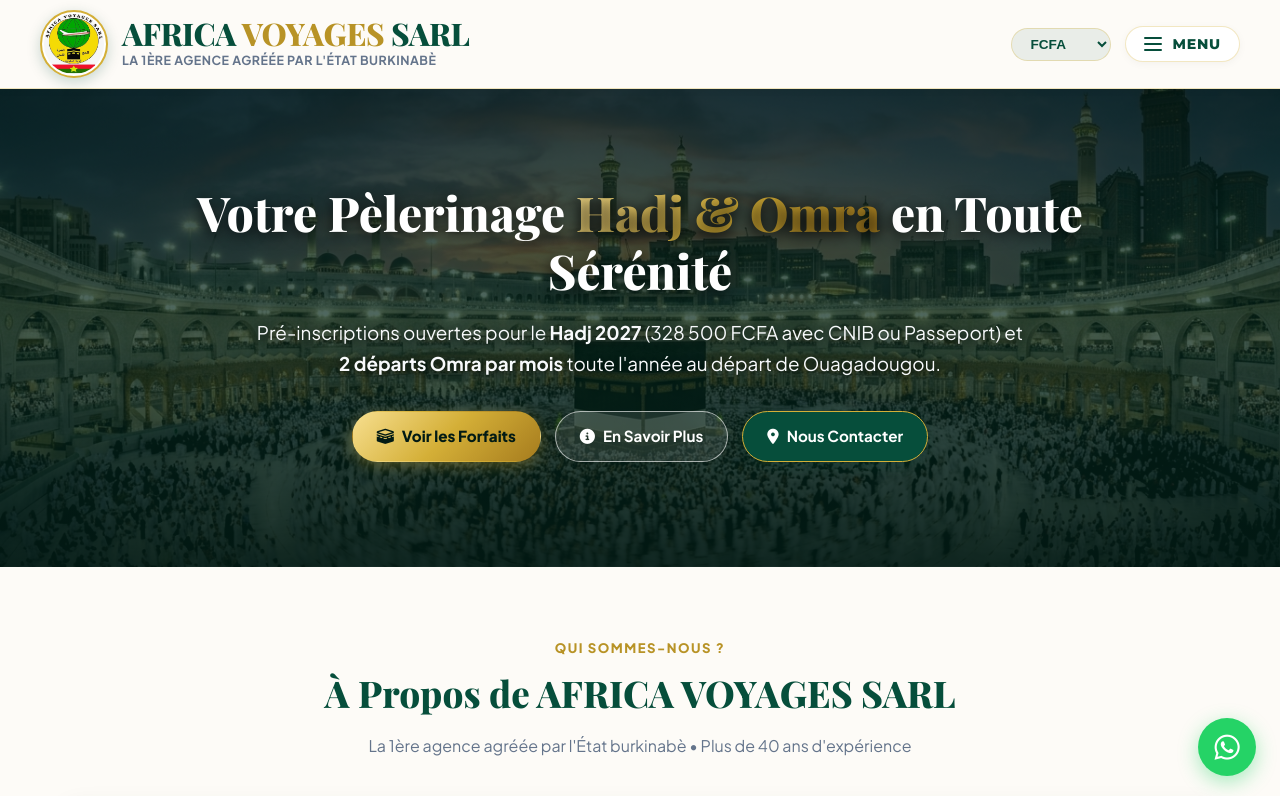
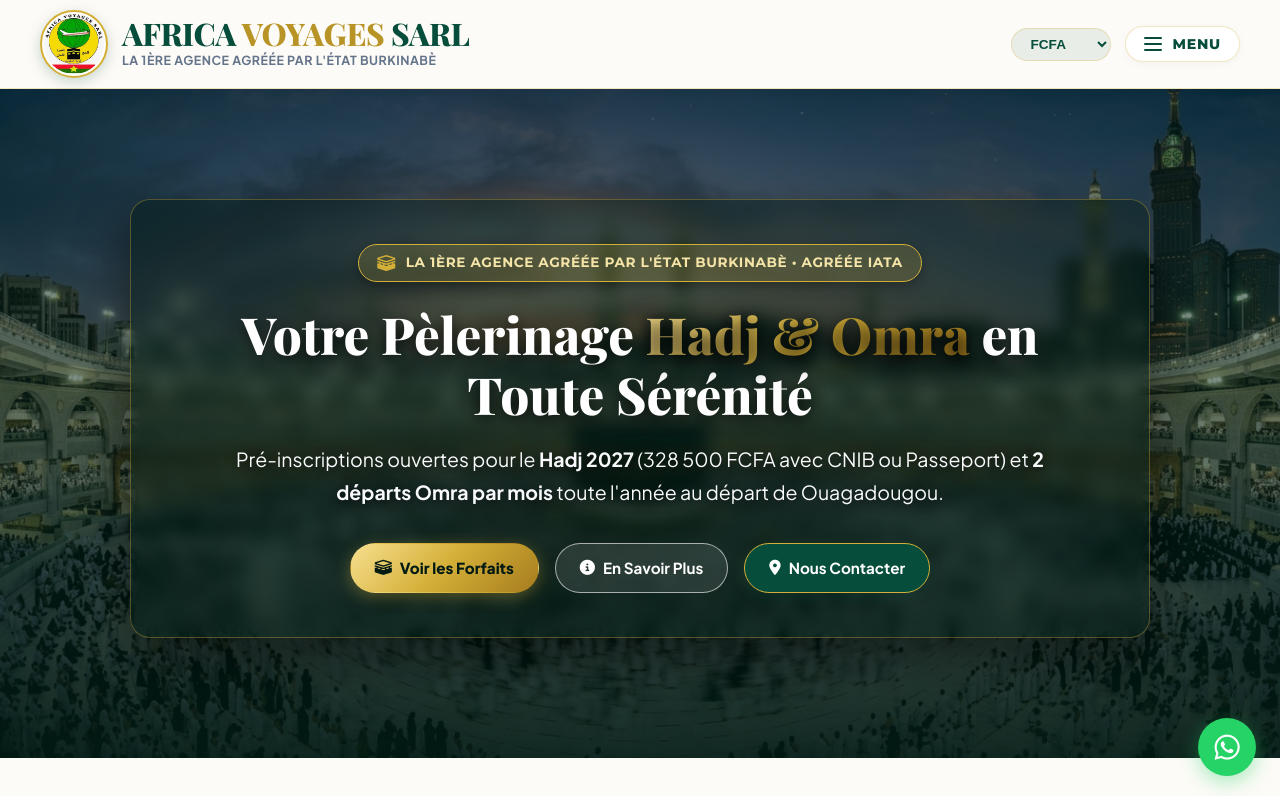
Before and after one commit to Imran-oued/Africa-voyage, a website built with Vite: page index.html in a window 1280 px wide. Shown: the top 796 px of the page. Built offline with nearby package versions, Linux system fonts and the light colour scheme.

Commit message:
style: optimize Hero section with wide immersive Kaaba Tawaf visual and luxury glassmorphic card

```diff
--- a/index.html
+++ b/index.html
@@ -151,6 +151,12 @@
        ======================================================================== -->
   <section class="hero">
     <div class="container">
+      <div class="hero-content-card">
+        <div class="hero-badge">
+          <i class="fa-solid fa-kaaba"></i>
+          <span>La 1ère Agence Agréée par l'État burkinabè • Agréée IATA</span>
+        </div>
+
         <h1 class="hero-title">
           Votre Pèlerinage <span class="highlight">Hadj & Omra</span> en Toute Sérénité
         </h1>
@@ -169,6 +175,7 @@
           <a href="#contact" class="btn btn-primary">
             <i class="fa-solid fa-location-dot"></i> Nous Contacter
           </a>
+        </div>
       </div>
     </div>
   </section>
--- a/styles.css
+++ b/styles.css
@@ -409,12 +409,16 @@
   margin-top: auto;
 }
 
-/* Hero Section */
+/* Hero Section - Immersive Panoramic Kaaba */
 .hero {
   position: relative;
   background: #021a14;
   color: #ffffff;
-  padding: 95px 0 105px 0;
+  padding: 110px 0 120px 0;
+  min-height: 78vh;
+  display: flex;
+  align-items: center;
+  justify-content: center;
   text-align: center;
   overflow: hidden;
 }
@@ -424,30 +428,71 @@
   position: absolute;
   inset: 0;
   background-image:
-    linear-gradient(to bottom, rgba(2, 26, 20, 0.58) 0%, rgba(6, 78, 59, 0.35) 50%, rgba(2, 26, 20, 0.85) 100%),
+    linear-gradient(to bottom, rgba(2, 26, 20, 0.40) 0%, rgba(6, 78, 59, 0.22) 40%, rgba(2, 26, 20, 0.88) 100%),
     url('/images/kaaba-tawaf-hero.jpg');
-  background-position: center 40%;
+  background-position: center 30%;
   background-size: cover;
   background-repeat: no-repeat;
-  opacity: 0.48; /* La Kaaba et les fidèles en Tawaf clairement visibles en transparence */
+  opacity: 0.65; /* Visuel de la Kaaba et des fidèles en Tawaf très clair et optimal */
   z-index: 1;
   pointer-events: none;
+  transform: scale(1.02);
+  transition: transform 1.2s ease;
+}
+
+.hero:hover::before {
+  transform: scale(1.04);
 }
 
 .hero .container {
   position: relative;
   z-index: 2;
+  width: 100%;
+}
+
+.hero-content-card {
+  max-width: 1020px;
+  margin: 0 auto;
+  background: rgba(2, 26, 20, 0.45);
+  backdrop-filter: blur(8px);
+  border: 1px solid rgba(212, 175, 55, 0.35);
+  border-radius: var(--radius-lg);
+  padding: 44px 36px;
+  box-shadow: 0 20px 50px rgba(0, 0, 0, 0.5);
+}
+
+.hero-badge {
+  display: inline-flex;
+  align-items: center;
+  gap: 10px;
+  background: rgba(212, 175, 55, 0.18);
+  border: 1px solid var(--gold);
+  color: var(--gold-light);
+  font-family: 'Montserrat', sans-serif;
+  font-size: 0.85rem;
+  font-weight: 700;
+  letter-spacing: 0.6px;
+  text-transform: uppercase;
+  padding: 7px 18px;
+  border-radius: var(--radius-full);
+  margin-bottom: 22px;
+  box-shadow: 0 4px 14px rgba(0, 0, 0, 0.3);
+}
+
+.hero-badge i {
+  color: var(--gold);
+  font-size: 1rem;
 }
 
 .hero-title {
-  font-size: 3rem;
+  font-size: 3.2rem;
   font-weight: 800;
-  line-height: 1.2;
+  line-height: 1.18;
   margin-bottom: 18px;
-  max-width: 920px;
+  max-width: 940px;
   margin-left: auto;
   margin-right: auto;
-  text-shadow: 0 3px 14px rgba(0, 0, 0, 0.75);
+  text-shadow: 0 4px 16px rgba(0, 0, 0, 0.85);
 }
 
 .hero-title .highlight {
@@ -455,22 +500,22 @@
   background: var(--gold-gradient);
   -webkit-background-clip: text;
   -webkit-text-fill-color: transparent;
-  filter: drop-shadow(0 2px 8px rgba(0, 0, 0, 0.5));
+  filter: drop-shadow(0 3px 10px rgba(0, 0, 0, 0.6));
 }
 
 .hero-desc {
-  font-size: 1.18rem;
+  font-size: 1.22rem;
   color: #f8fafc;
-  max-width: 780px;
-  margin: 0 auto 32px auto;
-  line-height: 1.65;
-  text-shadow: 0 2px 10px rgba(0, 0, 0, 0.75);
+  max-width: 820px;
+  margin: 0 auto 34px auto;
+  line-height: 1.7;
+  text-shadow: 0 2px 12px rgba(0, 0, 0, 0.85);
 }
 
 .hero-cta {
   display: flex;
   justify-content: center;
-  gap: 14px;
+  gap: 16px;
   flex-wrap: wrap;
 }
 
```
Lines whose indentation alone changed are shown as unchanged.
